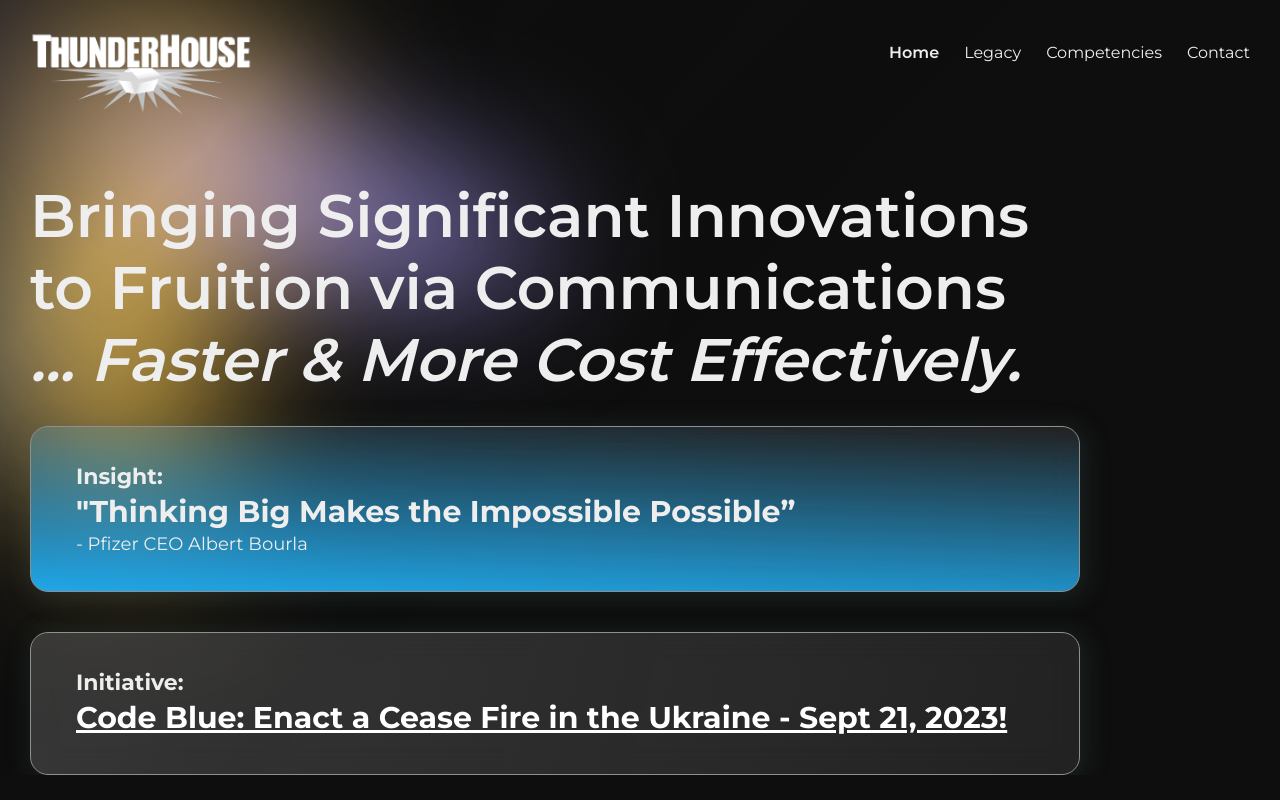
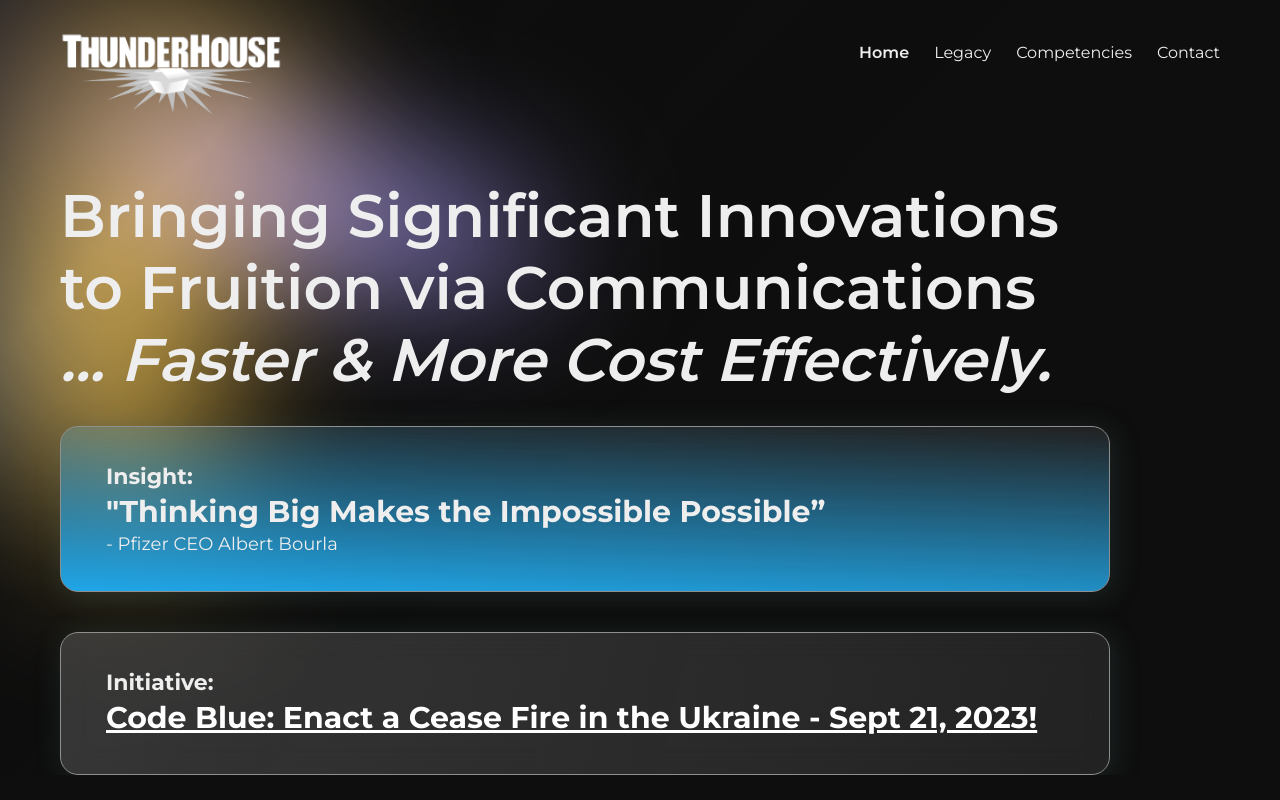
Before and after one commit to bryancarlin/thunderhouse, a Next.js app: page / in a window 1280 px wide. Shown: the top 800 px of the page. Built offline with nearby package versions, Linux system fonts and the light colour scheme.

Commit message:
first commit

```diff
--- a/app/globals.css
+++ b/app/globals.css
@@ -861,14 +861,14 @@ a.conlink2 {
 @media (max-width: 1549.98px) {
   .nav__container {
     max-width: 100%;
-    padding-left: 30px;
-    padding-right: 30px;
+    padding-left: 60px;
+    padding-right: 60px;
   }
 
   .container {
     max-width: 100%;
-    padding-left: 30px;
-    padding-right: 30px;
+    padding-left: 60px;
+    padding-right: 60px;
   }
 
   .single__hero-image {
```
